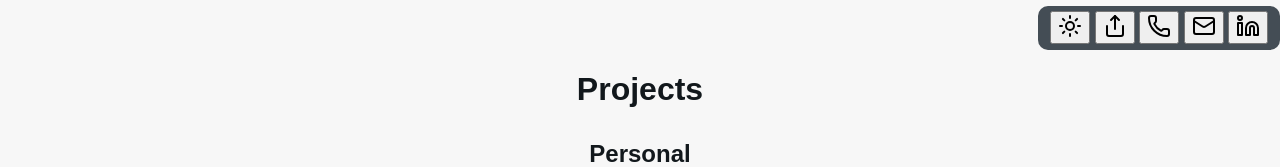
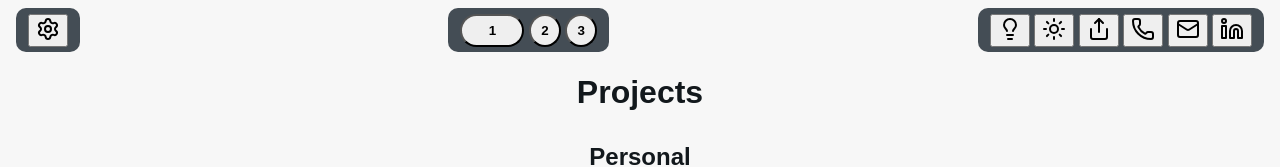
Before and after one commit to nfowlie/personal-site-svelte, a SvelteKit app: page /projects in a window 1280 px wide. Shown: the top 167 px of the page. Built offline with nearby package versions, Linux system fonts and the light colour scheme.

Commit message:
Desktop animation added.

```diff
--- /dev/null
+++ b/src/lib/components/Desktops.svelte
@@ -0,0 +1,49 @@
+<script>
+	import LucideIcon from '$lib/components/LucideIcon.svelte';
+	import { onMount } from 'svelte';
+	/**
+	 * @type {HTMLDivElement}
+	 */
+	let desktop,
+		/**
+		 * @type {any[] | NodeListOf<HTMLButtonElement>}
+		 */
+		buttons;
+	onMount(() => {
+		buttons = desktop?.querySelectorAll('button');
+	});
+	const changeDesktop = (e) => {
+		buttons.forEach((button) => {
+			button.classList.remove('current');
+		});
+
+		e.target.classList.add('current');
+	};
+</script>
+
+<div id="desktops" bind:this={desktop}>
+	<button class="current" on:click={changeDesktop}>1</button>
+	<button on:click={changeDesktop}>2</button>
+	<button on:click={changeDesktop}>3</button>
+</div>
+
+<style>
+	#desktops {
+		padding-inline: 0.75rem;
+		padding-block: 0.35rem;
+		background-color: var(--gray4);
+		display: inline-block;
+		border-radius: 10px;
+	}
+	button {
+		font-weight: 700;
+		height: 100%;
+		width: 2rem;
+		border-radius: 50%;
+		transition: 250ms;
+	}
+	button.current {
+		width: 4rem;
+		border-radius: 25px;
+	}
+</style>
--- /dev/null
+++ b/src/lib/components/Start.svelte
@@ -0,0 +1,19 @@
+<script>
+	import LucideIcon from '$lib/components/LucideIcon.svelte';
+</script>
+
+<div id="start">
+	<button>
+		<LucideIcon name="Settings"></LucideIcon>
+	</button>
+</div>
+
+<style>
+	#start {
+		padding-inline: 0.75rem;
+		padding-block: 0.35rem;
+		background-color: var(--gray4);
+		display: inline-block;
+		border-radius: 10px;
+	}
+</style>
--- a/src/lib/components/Status.svelte
+++ b/src/lib/components/Status.svelte
@@ -3,6 +3,9 @@
 </script>
 
 <div id="status">
+	<button>
+		<LucideIcon name="Lightbulb" />
+	</button>
 	<button>
 		<LucideIcon name="Sun" />
 	</button>
--- a/src/routes/+layout.svelte
+++ b/src/routes/+layout.svelte
@@ -1,4 +1,6 @@
 <script>
+	import Start from '$lib/components/Start.svelte';
+	import Desktops from '$lib/components/Desktops.svelte';
 	import Status from '$lib/components/Status.svelte';
 	import { themeRender } from '../stores/theme.svelte';
 
@@ -101,14 +103,19 @@
 </svelte:head>
 
 <nav class="navbar">
+	<Start></Start>
+	<Desktops></Desktops>
 	<Status></Status>
 </nav>
 <slot />
 
 <style>
 	.navbar {
-		display: flex;
-		justify-content: end;
-		margin-block: 0.35rem;
+		position: relative;
+		display: grid;
+		margin-block: 0.5rem;
+		margin-inline: 1rem;
+		grid-template-columns: repeat(3, max-content);
+		justify-content: space-between;
 	}
 </style>
```
